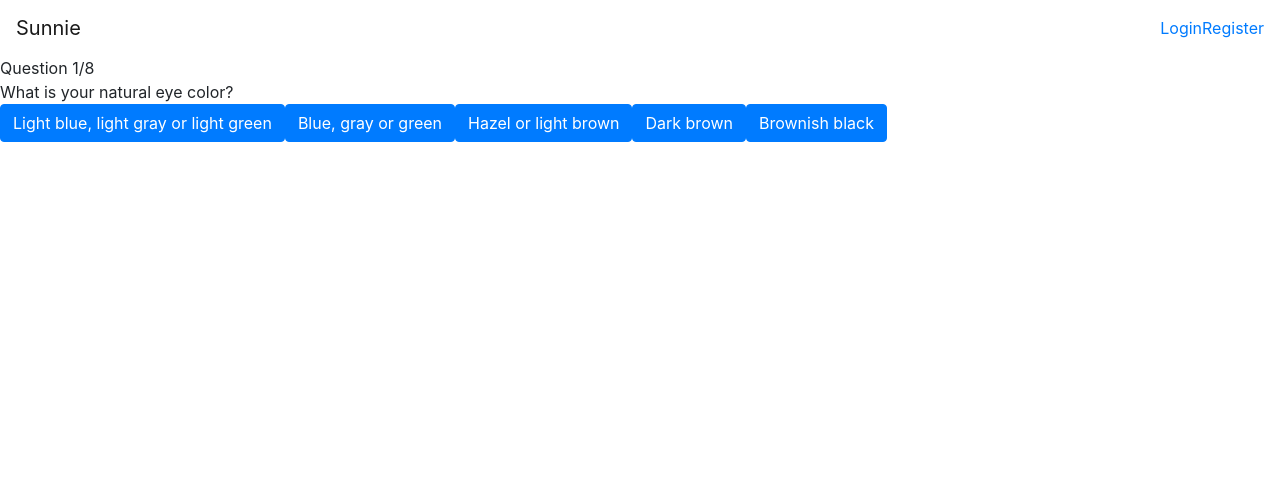
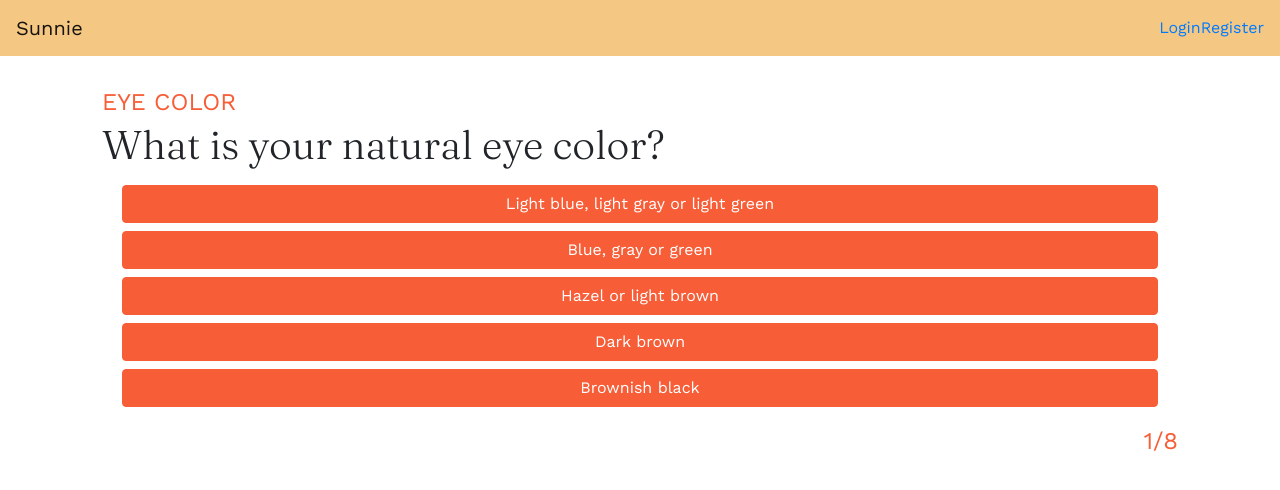
Before and after one commit to rickiele/FullstackCapstone, a React (Create React App) app in the folder Sunnie/client/: page /quiz in a window 1280 px wide. Shown: the top 490 px of the page. Built offline with nearby package versions, Linux system fonts and the light colour scheme; no server answers.

Commit message:
added a little css

```diff
--- a/Sunnie/client/src/components/community/CommunityList.js
+++ b/Sunnie/client/src/components/community/CommunityList.js
@@ -1,6 +1,7 @@
 import React, { useContext, useEffect } from "react";
 import { UserProfileContext } from "../../providers/UserProfileProvider";
 import { UserCard } from "./UserCard";
+import { Container } from "react-bootstrap"
 
 export const CommunityList = () => {
 
@@ -15,13 +16,14 @@ export const CommunityList = () => {
 
     console.log(userProfiles, "hello??")
     return (
-        <div className="userProfiles">
-            <h3>User Profiles</h3>
+        <Container className="container">
+            <h1>Community</h1>
+            <p>Check out how other users protect themselves from the sun.</p>
             {
                 userProfiles.map(userProfile => {
                     return <UserCard key={userProfile.id} userProfile={userProfile} />
                 })
             }
-        </div>
+        </Container>
     );
 }
--- a/Sunnie/client/src/components/community/UserCard.js
+++ b/Sunnie/client/src/components/community/UserCard.js
@@ -9,10 +9,11 @@ export const UserCard = ({ userProfile }) => {
         <section className="userProfile">
             <h3 className="userProfileTitle">
                 <Card>
+                    <img className="userProfilePicture" src={userProfile.imageLocation} />
                     <Link to={`/userProfiles/detail/getById/${userProfile.id}`}>
-                        {userProfile.firstName}
+                        <h1>{userProfile.firstName} {userProfile.lastName}</h1>
                     </Link>
-                    {userProfile.skinType.typeDescription}
+                    <h3>{userProfile.skinType.typeDescription}</h3>
                 </Card>
             </h3>
         </section>
--- a/Sunnie/client/src/components/home/Home.js
+++ b/Sunnie/client/src/components/home/Home.js
@@ -1,7 +1,7 @@
 import React, { useContext, useEffect, useState } from "react";
 import { UserProfileContext } from "../../providers/UserProfileProvider";
 import { OpenUVContext } from "../../providers/OpenUVProvider";
-import { Card, Row, Col } from "react-bootstrap";
+import { Container, Card, Row, Col } from "react-bootstrap";
 
 export const Home = () => {
 
@@ -59,24 +59,23 @@ export const Home = () => {
 
 
     let userSkinType = currentUser.skinTypeId;
-
+    let roundedUVLevel = Math.round(uvLevel.result?.uv);
     console.log(uvLevel, "result")
 
     return (
-        <div className="userProfiles">
-            <Card>
-                <h1>Welcome back, {currentUser.firstName} {currentUser.lastName}.</h1>
-                <Row>
-                    <Col>
-                        <h1>Current UV Level: {uvLevel.result?.uv}</h1>
-                    </Col>
-                    <Col>
-                        <h1>Safe Exposure Time: {uvLevel.result?.safe_exposure_time['st' + userSkinType]} mins</h1>
-                    </Col>
-                </Row>
-            </Card>
-
-        </div>
+        <Container>
+            <h2>Welcome back, {currentUser.firstName}</h2>
+            <Row>
+                <Card>
+                    <h2>Current UV Level</h2>
+                    <h1>{roundedUVLevel}</h1>
+                </Card>
+                <Card>
+                    <h2>Safe Exposure Time</h2>
+                    <h1>{uvLevel.result?.safe_exposure_time['st' + userSkinType]} mins</h1>
+                </Card>
+            </Row>
+        </Container>
 
     );
 }
--- a/Sunnie/client/src/components/quiz/QuizList.js
+++ b/Sunnie/client/src/components/quiz/QuizList.js
@@ -1,11 +1,12 @@
 import React, { useState, useContext, useEffect } from "react";
 import { UserProfileContext } from "../../providers/UserProfileProvider";
-import { Button } from "react-bootstrap";
+import { Container, Button } from "react-bootstrap";
 
 export const QuizList = () => {
 
     const questions = [
         {
+            categoryText: "Eye Color",
             questionText: "What is your natural eye color?",
             answerOptions: [
                 { answerText: "Light blue, light gray or light green", weight: 0 },
@@ -16,6 +17,7 @@ export const QuizList = () => {
             ]
         },
         {
+            categoryText: "Hair Color",
             questionText: "What is your natural hair color?",
             answerOptions: [
                 { answerText: "Red or light blonde", weight: 0 },
@@ -26,6 +28,7 @@ export const QuizList = () => {
             ]
         },
         {
+            categoryText: "Skin Color",
             questionText: "What is your natural skin color?",
             answerOptions: [
                 { answerText: "Ivory white", weight: 0 },
@@ -36,6 +39,7 @@ export const QuizList = () => {
             ]
         },
         {
+            categoryText: "Freckles",
             questionText: "How many freckles do you have on unexposed areas of your skin?",
             answerOptions: [
                 { answerText: "Many", weight: 0 },
@@ -46,6 +50,7 @@ export const QuizList = () => {
             ],
         },
         {
+            categoryText: "Skin Response",
             questionText: "How does your skin respond to the sun?",
             answerOptions: [
                 { answerText: "Always burns, blisters and peels", weight: 0 },
@@ -56,6 +61,7 @@ export const QuizList = () => {
             ]
         },
         {
+            categoryText: "Skin Response",
             questionText: "Does your skin tan?",
             answerOptions: [
                 { answerText: "Never, I always burn", weight: 0 },
@@ -66,6 +72,7 @@ export const QuizList = () => {
             ]
         },
         {
+            categoryText: "Tan",
             questionText: "How deeply do you tan?",
             answerOptions: [
                 { answerText: "Not at all, or very little", weight: 0 },
@@ -76,6 +83,7 @@ export const QuizList = () => {
             ]
         },
         {
+            categoryText: "Sun Sensitivity",
             questionText: "How sensitive is your face to the sun?",
             answerOptions: [
                 { answerText: "Very sensitive", weight: 0 },
@@ -86,11 +94,6 @@ export const QuizList = () => {
             ]
         }
     ]
-
-
-    const [currentQuestion, setCurrentQuestion] = useState(0);
-    const [showScore, setShowScore] = useState(false);
-    const [score, setScore] = useState(0);
 
     const { userProfiles, getUserProfileById, updateUserProfile } = useContext(UserProfileContext);
     const [userProfile, setUserProfile] = useState([]);
@@ -174,13 +177,21 @@ export const QuizList = () => {
         }
     }
 
+    const [currentQuestion, setCurrentQuestion] = useState(0);
+    const [currentCategory, setCurrentCategory] = useState(0);
+    const [showScore, setShowScore] = useState(false);
+    const [score, setScore] = useState(0);
+
     const handleAnswerClick = (weight) => {
         if (weight) {
             setScore(score + weight)
         }
         const nextQuestion = currentQuestion + 1;
-        if (nextQuestion < questions.length) {
+        const nextCategory = currentCategory + 1;
+
+        if (nextQuestion < questions.length && nextCategory < questions.length) {
             setCurrentQuestion(nextQuestion);
+            setCurrentCategory(nextCategory);
         } else {
             setShowScore(true);
             userSkinType();
@@ -188,7 +199,7 @@ export const QuizList = () => {
     };
 
     return (
-        <div className='app'>
+        <Container className='container app'>
             {showScore ? (
                 <div className='score-section'>
                     You scored {score}.
@@ -196,19 +207,24 @@ export const QuizList = () => {
             ) : (
                 <>
                     <div className='question-section'>
-                        <div className='question-count'>
-                            <span>Question {currentQuestion + 1}</span>/{questions.length}
+                        <div>
+                            <h2>{questions[currentCategory].categoryText}</h2>
                         </div>
-                        <div className='question-text'>{questions[currentQuestion].questionText}</div>
+                        <div className='question-text'>
+                            <h1>{questions[currentQuestion].questionText}</h1>
+                        </div>
                     </div>
                     <div className='answer-section'>
                         {questions[currentQuestion].answerOptions.map((answerOption) => (
-                            <Button onClick={() => handleAnswerClick(answerOption.weight)}>{answerOption.answerText}</Button>
+                            <Button className="answer" onClick={() => handleAnswerClick(answerOption.weight)}>{answerOption.answerText}</Button>
                         ))}
+                    </div>
+                    <div className='question-count'>
+                        <h2>{currentQuestion + 1}/{questions.length}</h2>
                     </div>
                 </>
             )}
-        </div>
+        </Container>
 
     );
 };
--- a/Sunnie/client/src/index.css
+++ b/Sunnie/client/src/index.css
@@ -1,8 +1,8 @@
+@import url('https://fonts.googleapis.com/css2?family=Fraunces:wght@300;400&family=Work+Sans:wght@400;600;700&display=swap');
+
 body {
   margin: 0;
-  font-family: -apple-system, BlinkMacSystemFont, 'Segoe UI', 'Roboto', 'Oxygen',
-    'Ubuntu', 'Cantarell', 'Fira Sans', 'Droid Sans', 'Helvetica Neue',
-    sans-serif;
+  font-family: 'Work Sans', sans-serif;
   -webkit-font-smoothing: antialiased;
   -moz-osx-font-smoothing: grayscale;
 }
@@ -11,3 +11,82 @@ code {
   font-family: source-code-pro, Menlo, Monaco, Consolas, 'Courier New',
     monospace;
 }
+
+header {
+  background-color: #F4C782;
+}
+
+h1 {
+  font-family: 'Fraunces', serif;
+  font-weight: 300;
+  line-height: 1em;
+  text-transform: none;
+}
+
+h2 {
+  font-family: 'Work Sans', sans-serif;
+  font-weight: 400;
+  font-size: 1.5em;
+  text-transform: uppercase;
+  color: #f75e38;
+}
+
+h3 {
+  font-family: 'Work Sans', sans-serif;
+  font-weight: 400;
+  font-size: 1em;
+  text-transform: uppercase;
+  color: #f75e38;
+}
+
+/* React Bootstrap Components */
+.container {
+  padding: 2em;
+}
+
+.card {
+  padding: 1em;
+  margin: .25em;
+}
+
+.btn-primary {
+  color: #fff;
+  background-color: #f75e38;
+  border-color: #f75e38;
+}
+
+.btn-primary:hover {
+  color: #fff;
+  background-color: yellow;
+  border-color: yellow;
+}
+
+.btn-primary:active {
+  color: #fff;
+  background-color: green;
+  border-color: green;
+}
+
+/* User Profile Details */
+.userProfilePicture {
+  background-color: #f75e38;
+  margin: 0 auto;
+  height: 100%;
+  width: 100%;
+}
+
+/* Quiz */
+
+.answer-section {
+  display: flex;
+  flex-direction: column;
+  margin: 1em;
+}
+
+.answer {
+  margin: .25em;
+}
+
+.question-count {
+  float: right;
+}
```
Also changed, not shown: Sunnie/client/src/components/userProfiles/UserProfileDetails.js (+18 -15 lines).
